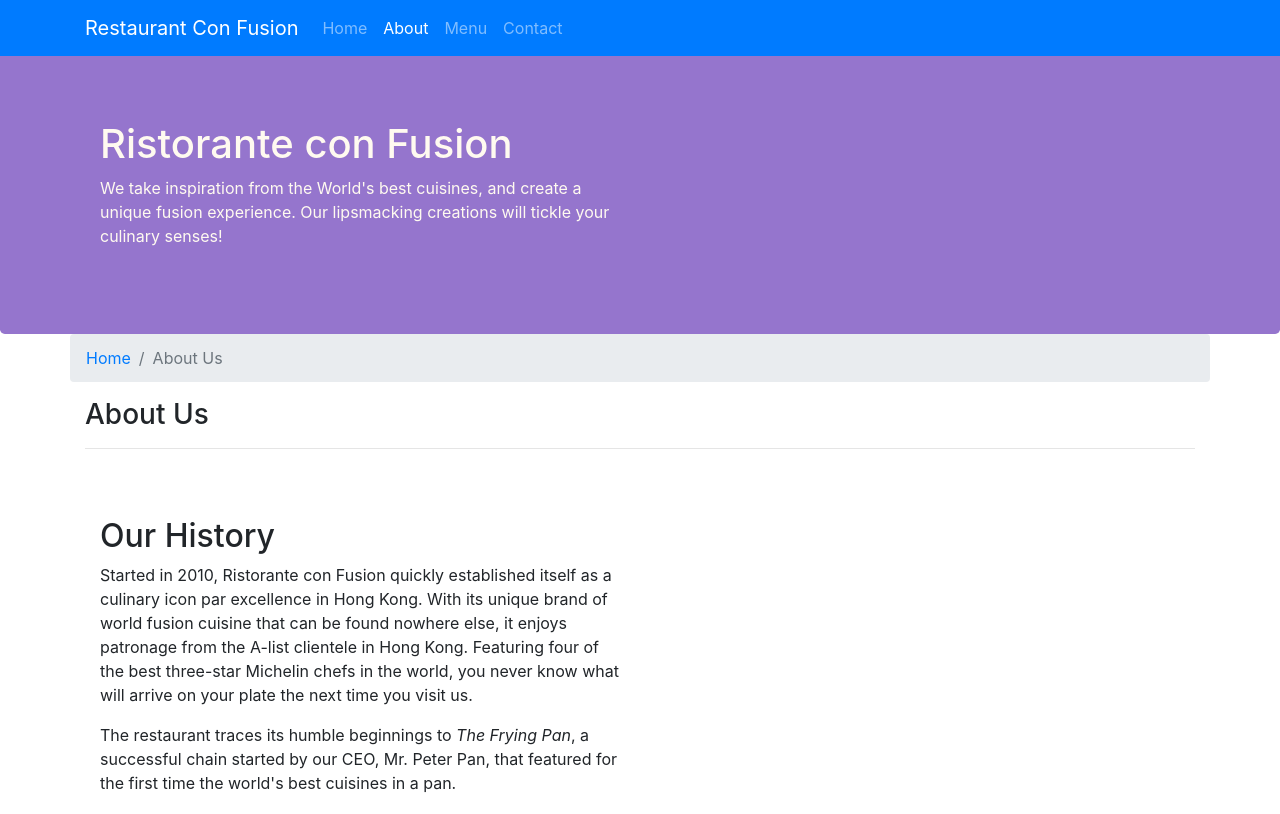
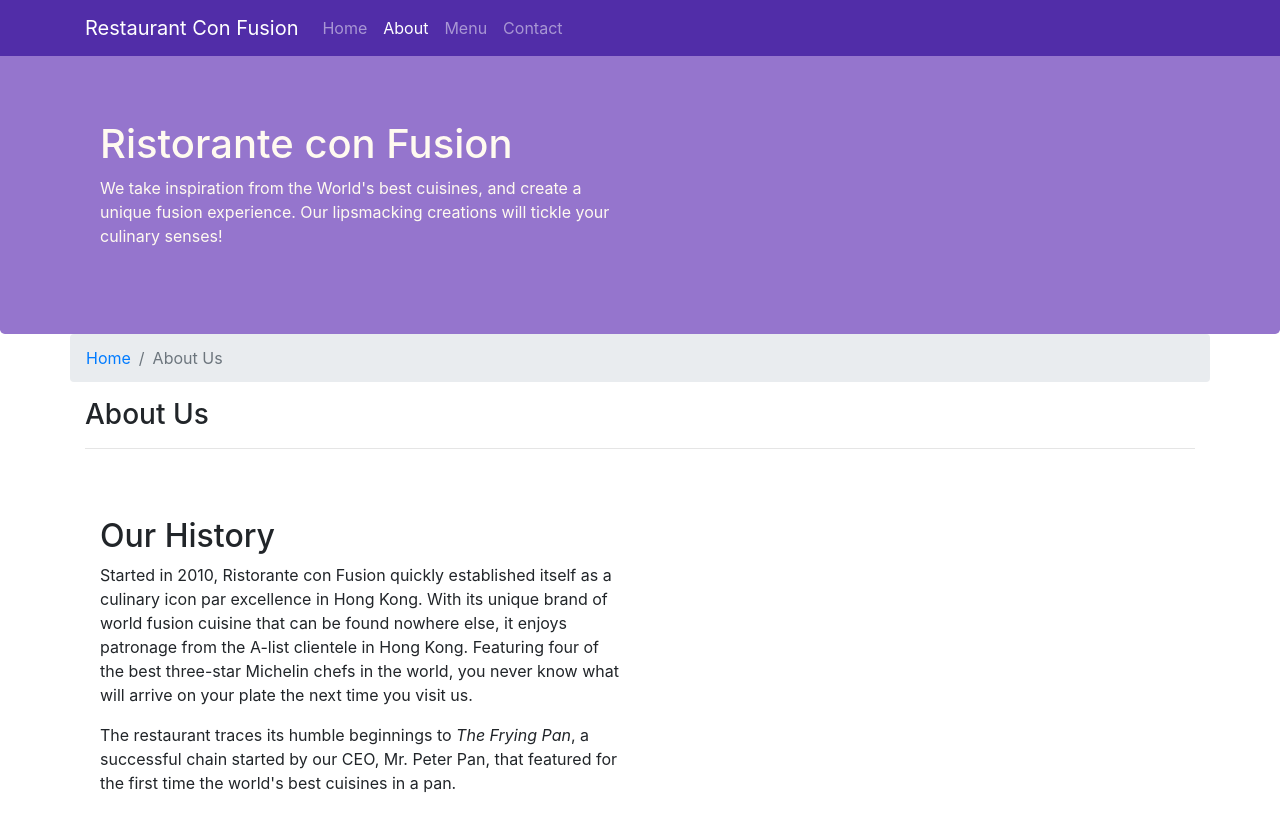
Before and after one commit to devreagi/bootstrap4-coursera, a website: page aboutus.html in a window 1280 px wide. Shown: the top 814 px of the page. Drawn offline with nearby package versions, Linux system fonts and the light colour scheme.

Commit message:
Correccion color navbar

```diff
--- a/aboutus.html
+++ b/aboutus.html
@@ -28,7 +28,7 @@
   <body>
     <nav
       aria-label="nav bar"
-      class="navbar navbar-dark navbar-expand-sm bg-primary fixed-top"
+      class="navbar navbar-dark navbar-expand-sm fixed-top"
     >
       <nav aria-label="contenedor del nav bar" class="container">
         <button
```
Also changed, not shown: index.html (+1 -1 lines).
